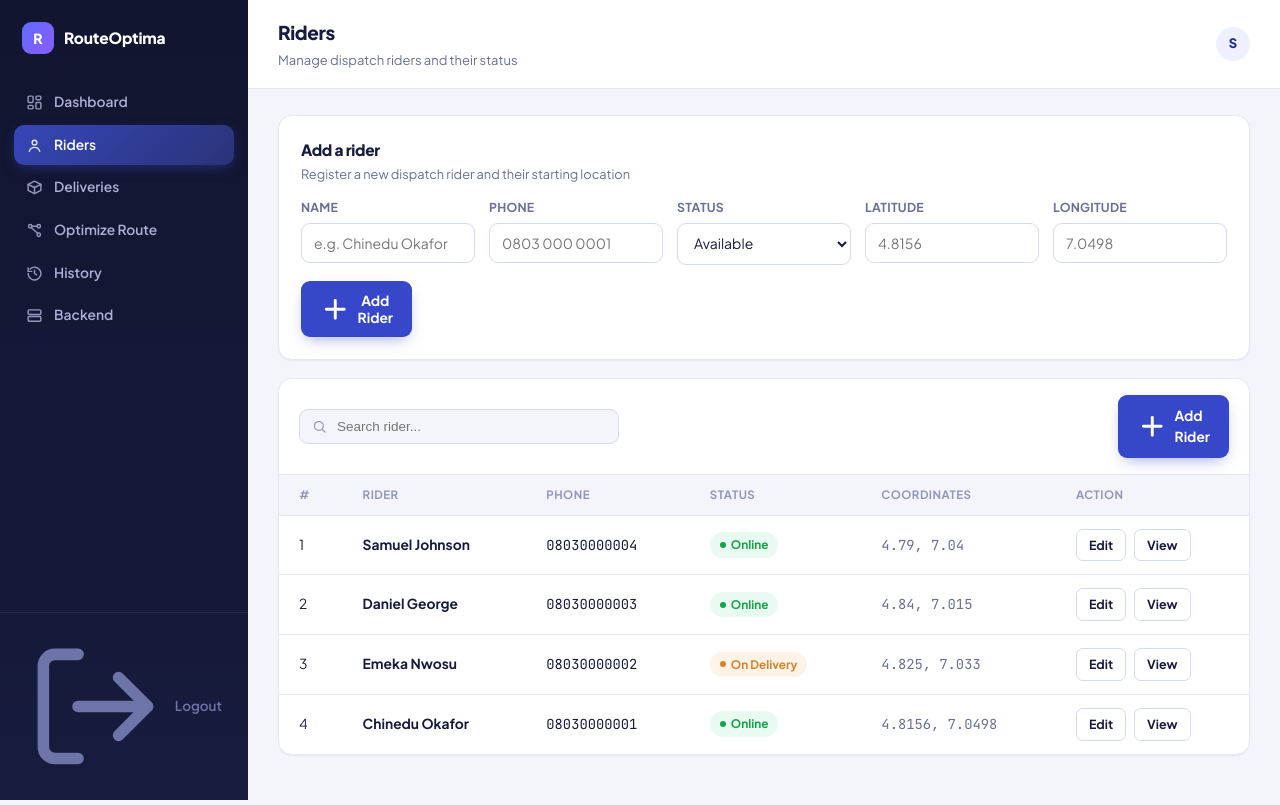
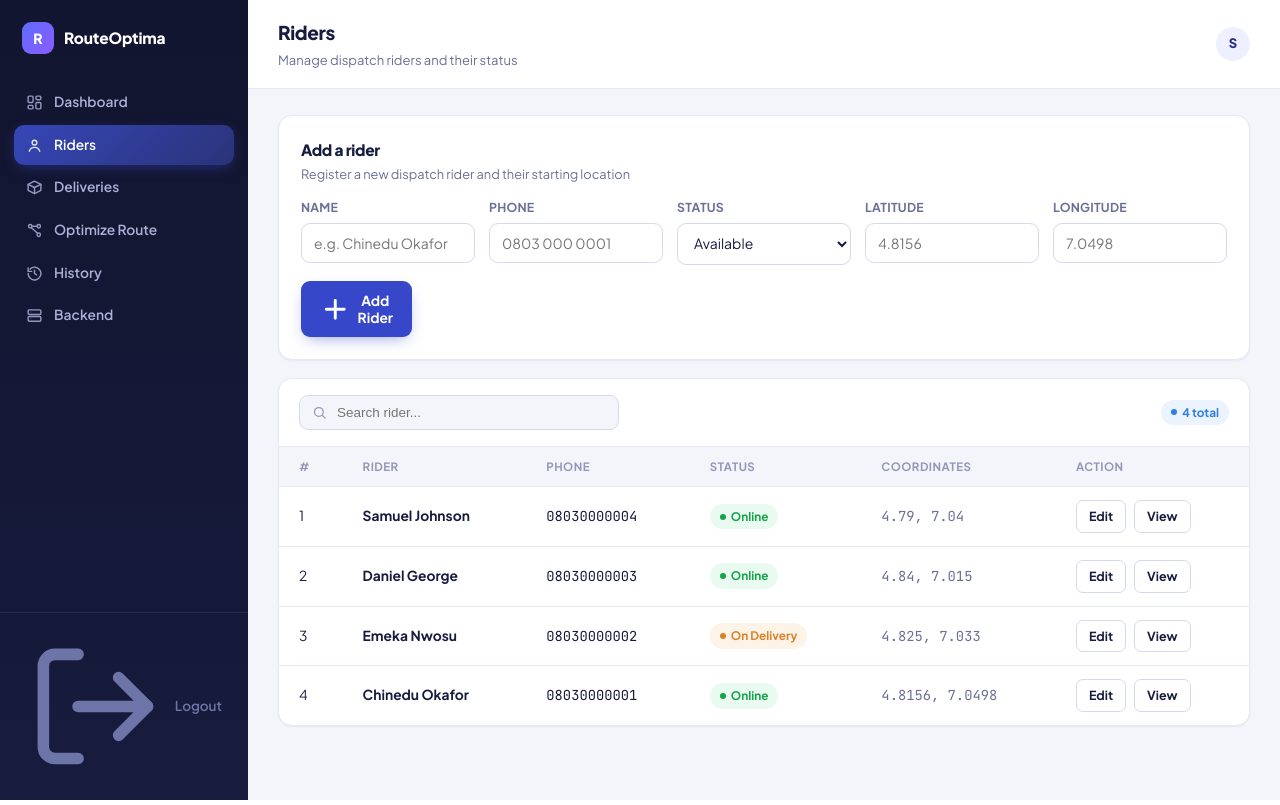
Before and after one commit to Iamspecialluuu/routeoptima, a Flask app: page /riders in a window 1280 px wide. Run offline with Flask 3, Linux system fonts and the light colour scheme; the visitor is signed in with stand-in values (Sample User, id 1); data comes from the database, SQL or seed files in the repository.

Commit message:
Update riders.html

```diff
--- a/routeoptima_redesigned/templates/riders.html
+++ b/routeoptima_redesigned/templates/riders.html
@@ -46,9 +46,7 @@
       {{ ic.icon('search') }}
       <input id="riderSearch" placeholder="Search rider..." oninput="filterRiders()">
     </div>
-    <a href="{{ url_for('riders') }}" class="btn btn-primary">
-      {{ ic.icon('plus') }} Add Rider
-    </a>
+    <span class="badge badge-blue">{{ riders|length }} total</span>
   </div>
 
   <table class="data" id="riderTable">
@@ -81,24 +79,13 @@
           {{ r.latitude }}, {{ r.longitude }}
         </td>
         <td>
-          <div style="display:flex; gap:8px;">
-            <!-- Edit Button -->
+          <div style="display:flex; gap:8px; flex-wrap:wrap;">
             <a href="{{ url_for('edit_rider', rider_id=r.id) }}" class="btn btn-sm btn-outline">
               Edit
             </a>
-
-            <!-- View Button -->
             <a href="{{ url_for('view_rider', rider_id=r.id) }}" class="btn btn-sm btn-outline">
               View
             </a>
-
-            <!-- Optional: Keep Delete if you still want it -->
-            <!--
-            <form method="post" action="{{ url_for('delete_rider', rider_id=r.id) }}"
-                  onsubmit="return confirm('Delete this rider?')" style="display:inline;">
-              <button class="btn btn-sm btn-danger-ghost">Delete</button>
-            </form>
-            -->
           </div>
         </td>
       </tr>
```
